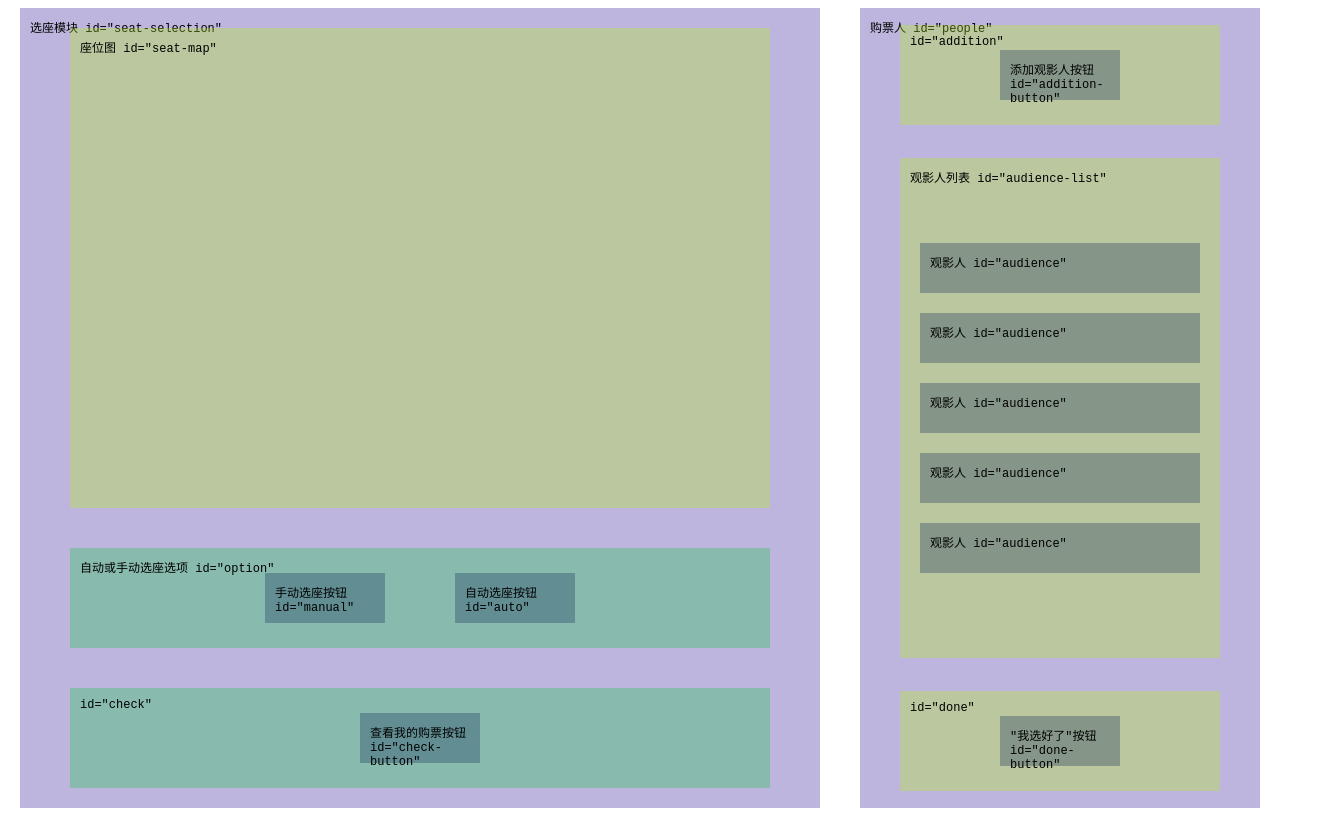
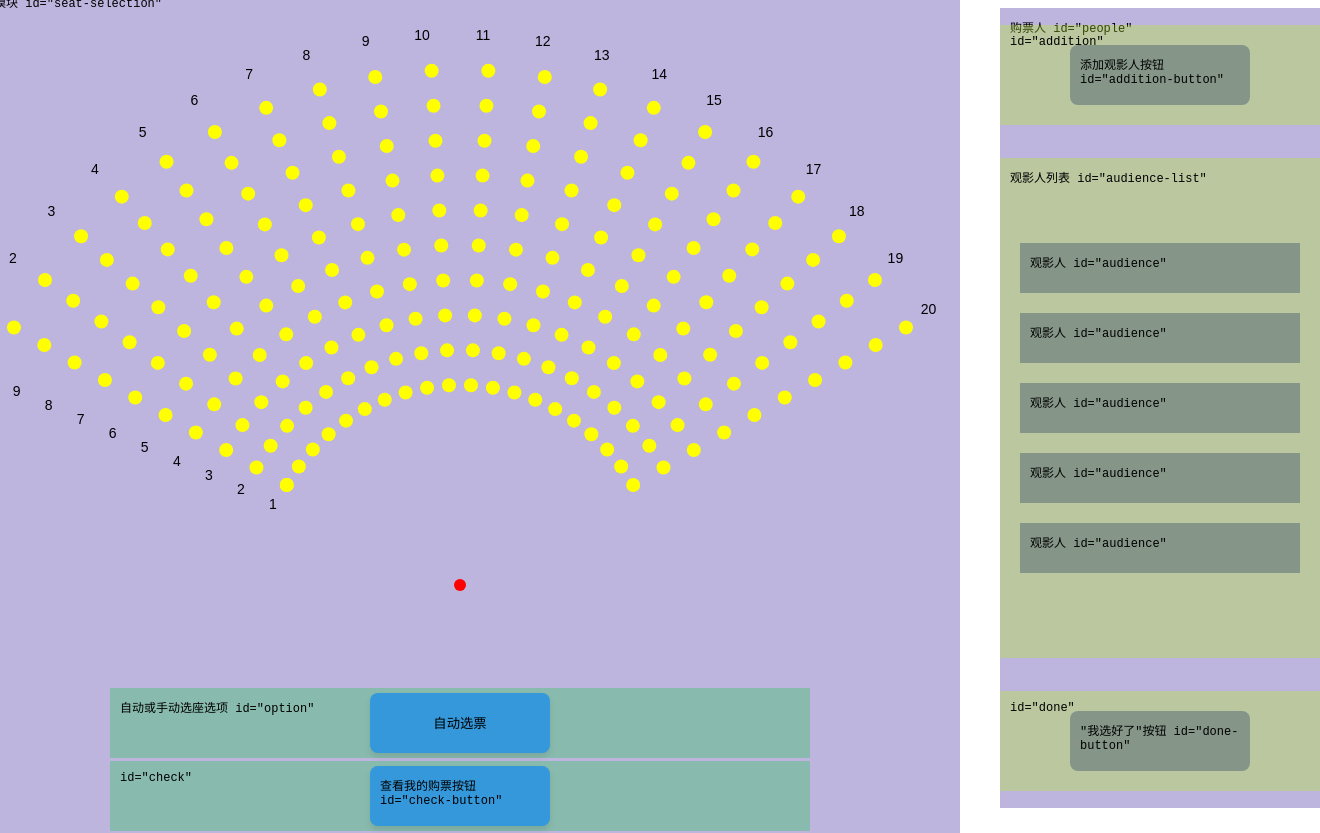
Before and after one commit to Seat-selection/seat-booking, a plain HTML site: page seat-selection-page.html in a window 1280 px wide. Shown: the whole page, 1320 px wide, since content can reach past the window. Drawn offline with Linux system fonts and the light colour scheme.

Commit message:
update requirement document

```diff
--- a/seat-selection-page.html
+++ b/seat-selection-page.html
@@ -7,13 +7,104 @@
 
 <body>
     <div id="seat-selection">
-        <div id="seat-map">
-        </div>
+        <canvas id="seat-map">
+        </canvas>
+        <script>
+            const canvas = document.getElementById("seat-map");
+            canvas.width = 1000;  // 绘图区域宽度（像素）
+            canvas.height = 700;
+            const ctx = canvas.getContext('2d');
+            const centerX = canvas.width / 2;
+            const centerY = canvas.height - 100;
+            console.log(centerX, centerY);
+
+            console.log(canvas.width, canvas.height)
+
+
+            const cinemaConfig = {
+                small: { rows: 5, cols: 20, baseRadius: 300, rowSpacing: 40 },
+                medium: { rows: 10, cols: 20, baseRadius: 200, rowSpacing: 35 },
+                large: { rows: 10, cols: 30, baseRadius: 255, rowSpacing: 30 }
+            };
+
+            // 当前使用的配置
+            let currentConfig = cinemaConfig.medium;
+            let rowSpacing = currentConfig.rowSpacing;
+            let ROWS = currentConfig.rows;
+            let COLS = currentConfig.cols;
+            let baseRadius = currentConfig.baseRadius;
+
+            function getSeatPosition(row, col) {
+                console.log("draw",row, col);
+                const radius = baseRadius + row * rowSpacing;
+                const angleStep = Math.PI / 1.5 / (COLS - 1);
+                const angle = Math.PI - ((Math.PI - angleStep * (COLS - 1)) / 2 + col * angleStep);
+                // console.log(radius, angle / Math.PI * 180, angleStep / Math.PI * 180, col * angleStep / Math.PI * 180);
+                const x = centerX + radius * Math.cos(angle);
+                const y = centerY - radius * Math.sin(angle);
+                // const y = 100;
+                return {x, y};
+            }
+            function changeSeatState(row, col, state) {
+                // 绘制座位
+                const { x, y } = getSeatPosition(row, col);
+                console.log(x, y);
+                ctx.beginPath();
+                ctx.arc(x, y, 7, 0, Math.PI * 2);
+                ctx.fillStyle = state;
+                ctx.fill();
+            }
+            function drawColumnLabels() {
+                ctx.font = '14px Arial';
+                ctx.fillStyle = 'black';
+                ctx.textAlign = 'right';
+                ctx.textBaseline = 'middle';
+                for (var i = 0; i < COLS; i++) {
+                    const {x, y} = getSeatPosition(ROWS, i);
+                    ctx.fillText((i + 1).toString(), x, y);
+                }
+            }
+            function drawRowLabels() {
+                ctx.font = '14px Arial';
+                ctx.fillStyle = 'black';
+                ctx.textAlign = 'right';
+                ctx.textBaseline = 'middle';
+                for (var i = 0; i < ROWS; i++) {
+                    const {x, y} = getSeatPosition(i, -1);
+                    ctx.fillText((i + 1).toString(), x, y);
+                }
+            }
+            function render() {
+                ctx.clearRect(0, 0, canvas.width, canvas.height);
+                ctx.beginPath();
+                ctx.arc(centerX, centerY, 6, 0, Math.PI * 2);
+                // ctx.arc(100, 100, 6, 0, Math.PI * 2);
+                ctx.fillStyle = 'red';
+                ctx.fill();
+                for (var i = 0; i < ROWS; i++) {
+                    for (var j = 0; j < COLS; j++) {
+                        changeSeatState(i, j, 'yellow');
+                    }
+                }
+                changeSeatState(0, 0, 'yellow');
+                drawColumnLabels();
+                drawRowLabels();
+                // changeSeatState(0, 0, 'yellow');
+                // changeSeatState(0, 29, 'yellow');
+            }
+            render();
+        </script>
         <div id="option">
-            <div id="manual">
-            </div>
-            <div id="auto">
-            </div>
+            <!-- <div id="manual">
+            </div> -->
+            <!-- <button id="manual" >
+                手动选票
+            </button> -->
+            <!-- <div id="auto">
+            </div> -->
+            <button id="auto">
+                自动选票
+            </button>
         </div>
         <div id="check">
             <div id="check-button">
@@ -59,8 +150,8 @@
         justify-content: center;
         justify-content: space-around;
         align-items: center;
-        height: 800px;
-        width: 800px;
+        height: 850px;
+        width: 1000px;
         background-color: rgba(37, 12, 147, 0.3);
     }
     #people {
@@ -74,18 +165,18 @@
         background-color: rgba(37, 12, 147, 0.3);
     }
     #seat-map {
-        position: relative;
-        height: 480px;
-        width: 700px;
-        background-color: rgba(179, 238, 16, 0.3);
+        /* position: relative; */
+        height: 700px;
+        width: 1000px;
+        /* background-color: rgba(179, 238, 16, 0.3); */
     }
     #option {
         position: relative;
         display: flex;
         justify-content: center;
         align-items: center;
-        gap: 70px;
-        height: 100px;
+        /* gap: 70px; */
+        height: 70px;
         width: 700px;
         background-color: rgba(16, 200, 65, 0.3);
     }
@@ -94,16 +185,52 @@
         display: flex;
         justify-content: center;
         align-items: center;
-        height: 100px;
+        height: 70px;
         width: 700px;
         background-color: rgba(16, 200, 65, 0.3);
     }
-    #manual, #auto, #check-button, #addition-button, #done-button {
+    #auto, #check-button, #addition-button, #done-button {
+        border: none;
+        outline: none;
         position: relative;
-        height: 50px;
-        width: 120px;
+        height: 60px;
+        width: 180px;
+        border-radius: 8px;
         background-color: rgba(13, 38, 84, 0.3);
     }
+    #auto:hover, #check-button:hover, #addition-button:hover, #done-button:hover {
+        box-shadow: 0 6px 8px rgba(0, 0, 0, 0.15);
+        transform: translateY(-2px);
+    }
+    #auto:active, #check-button:active, #addition-button:active, #done-button:active {
+        box-shadow: 0 6px 8px rgba(0, 0, 0, 0.15);
+        transform: translateY(1px);
+    }
+    #auto {
+        background-color: #3498db;
+        box-shadow: 0 4px 6px rgba(0, 0, 0, 0.1);
+        transition: all 0.3s ease;
+    }
+    #auto:hover {
+        background-color: #2980b9; /* 悬停时加深颜色 */
+    }
+    #auto:active {
+        background-color: #2070a0; /* 点击时进一步加深 */
+    }
+
+    #check-button {
+        background-color: #3498db;
+        box-shadow: 0 4px 6px rgba(0, 0, 0, 0.1);
+        transition: all 0.3s ease;
+    }
+    #check-button:hover {
+        background-color: #2980b9; /* 悬停时加深颜色 */
+    }
+    #check-button:active {
+        background-color: #2070a0; /* 点击时进一步加深 */
+    }
+
+
     #addition, #done {
         position: relative;
         display: flex;
@@ -152,12 +279,12 @@
     #option::before {
         content: "自动或手动选座选项 id=\"option\"";
     }
-    #manual::before {
+    /* #manual::before {
         content: "手动选座按钮 id=\"manual\"";
     }
     #auto::before {
         content: "自动选座按钮 id=\"auto\"";
-    }
+    } */
     #check::before {
         content: "id=\"check\"";
     }
```
Also changed, not shown: 1 other file.
